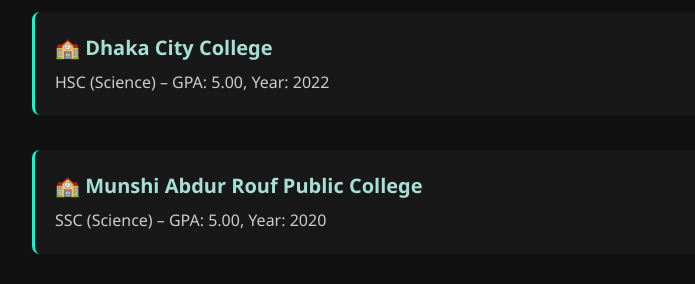
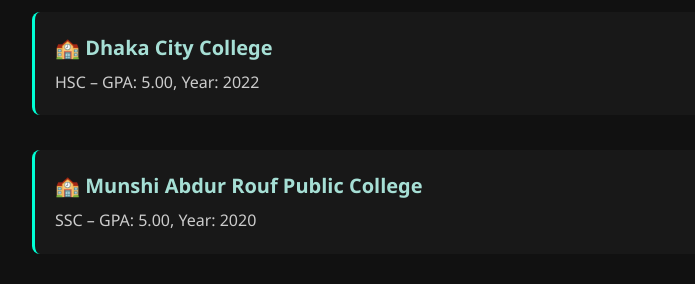
Before and after one commit to Sameer-r35/sameer-webdev, a plain HTML site: page index.html in a window 1280 px wide. Shown: the part 2770-3054 px from the top of the page, without its empty margins (258-953 px from the left). Drawn offline with Linux system fonts and the light colour scheme.

Commit message:
feat: update education section

```diff
--- a/index.html
+++ b/index.html
@@ -186,12 +186,12 @@
 
       <div class="education-item">
         <h3>🏫 Dhaka City College</h3>
-        <p>HSC (Science) – GPA: 5.00, Year: 2022</p>
+        <p>HSC – GPA: 5.00, Year: 2022</p>
       </div>
 
       <div class="education-item">
         <h3>🏫 Munshi Abdur Rouf Public College</h3>
-        <p>SSC (Science) – GPA: 5.00, Year: 2020</p>
+        <p>SSC – GPA: 5.00, Year: 2020</p>
       </div>
     </div>
   </section>
```
